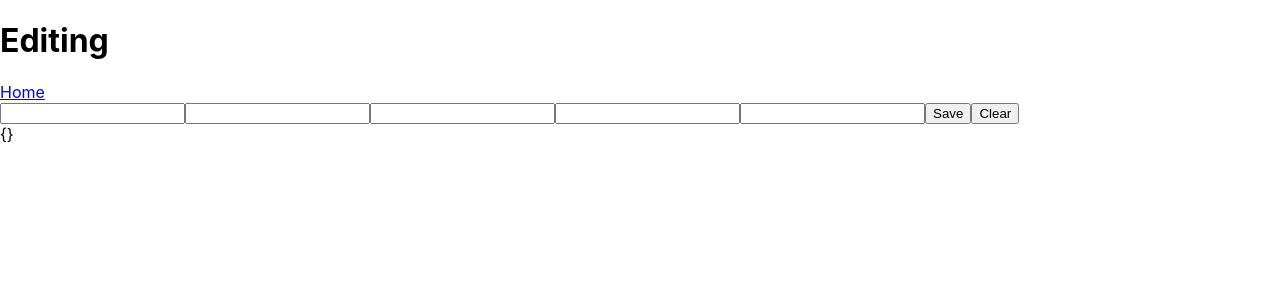
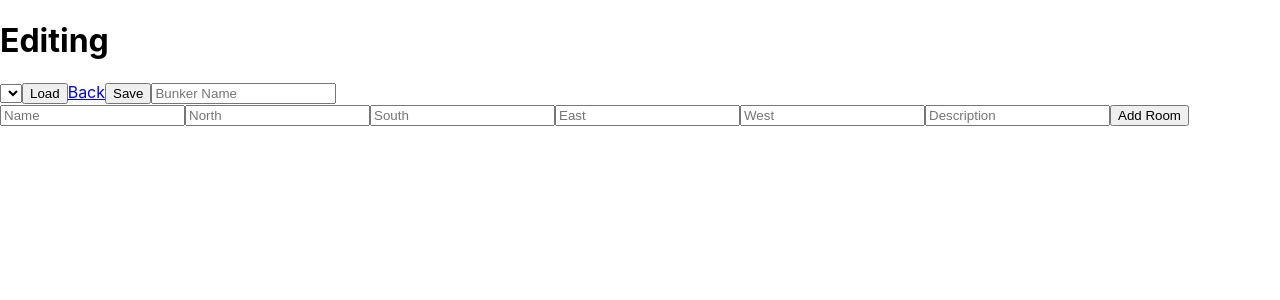
Before and after one commit to TranspoLord/bunker-project, a React (Create React App) app: page /manage/edit in a window 1280 px wide. Shown: the top 300 px of the page. Built offline with nearby package versions, Linux system fonts and the light colour scheme.

Commit message:
Changed create bunker to use cards for the rooms Drop down was create to create a list selection for bunkers

```diff
--- a/src/App.css
+++ b/src/App.css
@@ -92,3 +92,15 @@
   font-size: 16px;
   text-decoration:underline;
 }
+
+.roomCards {
+  background-color: #f1da09;
+  border: solid;
+  color: rgb(150, 149, 250);
+  padding: 15px 32px;
+  text-align: center;
+  text-decoration: none;
+  display: inline-block;
+  font-size: 16px;
+  text-decoration:underline;
+}
--- a/src/BunkerManager.jsx
+++ b/src/BunkerManager.jsx
@@ -37,6 +37,7 @@ const BunkerManager = () => {
                     }
                 };
                 reader.readAsText(file);
+                console.log(JSON.stringify(file))
             } else {
                 setIsValid(false);
             }
@@ -52,21 +53,6 @@ const BunkerManager = () => {
             </div>
         );
     }
-
-    function CreateBunker() {
-        //TODO: Finish this function
-        const bunkerName = prompt("Enter the name of the bunker you want to create")
-        const bunkerRoom1 = prompt("Enter the name of the first room in the bunker")
-        const bunkerRoom1Description = prompt("Enter the description of the first room in the bunker")
-        const bunkerRoom2 = prompt("Enter the name of the second room in the bunker")
-        const bunkerRoom2Description = prompt("Enter the description of the second room in the bunker")
-        const bunkerRoom3 = prompt("Enter the name of the third room in the bunker")
-        const bunkerRoom3Description = prompt("Enter the description of the third room in the bunker")
-        const bunkerRoom4 = prompt("Enter the name of the fourth room in the bunker")
-        const bunkerRoom4Description = prompt("Enter the description of the fourth room in the bunker")
-
-    }
-
 
     return (
         <div>
--- a/src/CreateBunker.jsx
+++ b/src/CreateBunker.jsx
@@ -1,77 +1,206 @@
 import { useState, useEffect, useRef } from 'react';
 import { Link } from 'react-router-dom';
 
-function RoomComponent(props) {
-    const nameInput = useRef()
-    const northInput = useRef()
-    const southInput = useRef()
-    const eastInput = useRef()
-    const westInput = useRef()
+function CreateBunker(props){
+    const [bunkerBool, setBunkerBool] = useState(props.isCreatingBunker);
+    const [selectedBunker, setSelectedBunker] = useState(null);
+    const [bunkerSaved, setBunkerSaved] = useState(false);
+    const [bunkerName, setNewBunkerName] = useState("");
+    const [rooms, setRooms] = useState([]);
+    const [newName, setNewName] = useState("");
+    const [newNorth, setNewNorth] = useState("");
+    const [newSouth, setNewSouth] = useState("");
+    const [newEast, setNewEast] = useState("");
+    const [newWest, setNewWest] = useState("");
+    const [newDescription, setNewDescription] = useState("");
 
-    function saveRoom() {
-        props.setBunker(prevBunker =>
-        (
-            {
-                ...prevBunker, [nameInput.current.value]: {
-                    "Name": nameInput.current.value,
-                    "North": northInput.current.value,
-                    "South": southInput.current.value,
-                    "East": eastInput.current.value,
-                    "West": westInput.current.value,
-                }
-            }
-        )
-        )
+    function handleAddRoom (e) {
+        e.preventDefault();
+        const newRoom = {
+            name: newName,
+            north: newNorth,
+            south: newSouth,
+            east: newEast,
+            west: newWest,
+            description: newDescription
+        };
+
+        setRooms([...rooms, newRoom]);
+        setNewName("");
+        setNewNorth("");
+        setNewSouth("");
+        setNewEast("");
+        setNewWest("");
+        setNewDescription("");
     }
 
-    function removeRoom() {
-        props.setBunker(prevBunker => {
-            delete props[nameInput.current.value]
-            return prevBunker
-        })
+    function handleRemoveRoom (index) {
+        const newRooms = [...rooms];
+        newRooms.splice(index, 1);
+        setRooms(newRooms);
     }
+
+    function handleBunkerSave() {
+        //Save bunker to local storage here
+        console.log("Saving bunker to local storage")
+        console.log(rooms)
+        localStorage.setItem("bunker" + bunkerName, JSON.stringify(rooms))
+        setBunkerBool(false)
+        setBunkerSaved(true)
+    }
+
+    function loadBunker() {
+        console.log('selectedbunker', selectedBunker, typeof selectedBunker)
+        const bunkerString = localStorage.getItem(selectedBunker)
+        console.log(bunkerString)
+        const bunker = JSON.parse(bunkerString);
+        console.log(bunker)
+        if (bunker) setRooms(bunker)
+    }
+
+    const allSavedBunkers = Object.keys(localStorage)
 
     return (
         <div>
-            <input ref={nameInput} />
-            <input ref={northInput} />
-            <input ref={southInput} />
-            <input ref={eastInput} />
-            <input ref={westInput} />
-            <button onClick={() => { saveRoom() }}>Save</button>
-            <button onClick={() => { removeRoom() }}>Clear</button>
+            <h1>{bunkerBool ? 'Creating' : bunkerSaved ? 'Editing - Saved' : 'Editing'}</h1>
+            <select onChange={e => setSelectedBunker(e.target.value)}>
+                {allSavedBunkers.map((bunker, index) => <option key={index} value={bunker.name}>{bunker}</option>)}
+            </select>
+            <button className="bunkerSave" onClick={loadBunker}>Load</button>
+            <Link to="/manage">Back</Link>
+            <button className = "bunkerSave" onClick={() => handleBunkerSave()}>Save</button>
+            <input
+                type="text"
+                placeholder="Bunker Name"
+                value={bunkerName}
+                onChange={(e) => setNewBunkerName(e.target.value)}
+            />
+            <form onSubmit={handleAddRoom}>
+                <input
+                    type="text"
+                    placeholder="Name"
+                    value={newName}
+                    onChange={(e) => setNewName(e.target.value)}
+                />
+                <input
+                    type="text"
+                    placeholder="North"
+                    value={newNorth}
+                    onChange={(e) => setNewNorth(e.target.value)}
+                />
+                <input
+                    type="text"
+                    placeholder="South"
+                    value={newSouth}
+                    onChange={(e) => setNewSouth(e.target.value)}
+                />
+                <input
+                    type="text"
+                    placeholder="East"
+                    value={newEast}
+                    onChange={(e) => setNewEast(e.target.value)}
+                />
+                <input
+                    type="text"
+                    placeholder="West"
+                    value={newWest}
+                    onChange={(e) => setNewWest(e.target.value)}
+                />
+                <input
+                    type="text"
+                    placeholder="Description"
+                    value={newDescription}
+                    onChange={(e) => setNewDescription(e.target.value)}
+                />
+                <button type="submit">Add Room</button>
+            </form>
+            {rooms.map((room, index) => (
+                <div key={index} className = "roomCards">
+                    <h3>{room.name}</h3>
+                    <p>{room.north}</p>
+                    <p>{room.south}</p>
+                    <p>{room.east}</p>
+                    <p>{room.west}</p>
+                    <p>{room.description}</p>
+                    <button onClick={() => handleRemoveRoom(index)}>Delete</button>
+                </div>
+            ))}
         </div>
-    )
+    );
+
 }
 
 
-function CreateBunker(props) {
-    const [bunker, setBunker] = useState({})
-    let bunkerName = ""
-    if (!props.isCreatingBunker) {
-        bunkerName = "Editing"
-    } else {
-        bunkerName = "Creating"
-    }
-    const rooms = Object.keys(bunker).map((key) => {
-        // return RoomComponent
-        return (
-            <div>
-                <RoomComponent setBunker={setBunker} room={bunker[key]} />
-            </div>
-        )
-    })
+// function RoomComponent(props) {
+//     const nameInput = useRef()
+//     const northInput = useRef()
+//     const southInput = useRef()
+//     const eastInput = useRef()
+//     const westInput = useRef()
 
-    return (
-        <div>
-            <h1>{bunkerName}</h1>
-            <Link to="/">Home</Link>
-            <RoomComponent setBunker={setBunker} />
-            {rooms}
-            {JSON.stringify(bunker)}
-        </div>
-    )
+//     function saveRoom() {
+//         props.setBunker(prevBunker =>
+//         (
+//             {
+//                 ...prevBunker, [nameInput.current.value]: {
+//                     "Name": nameInput.current.value,
+//                     "North": northInput.current.value,
+//                     "South": southInput.current.value,
+//                     "East": eastInput.current.value,
+//                     "West": westInput.current.value,
+//                 }
+//             }
+//         )
+//         )
+//     }
 
-}
+//     function removeRoom() {
+//         props.setBunker(prevBunker => {
+//             delete props[nameInput.current.value]
+//         })
+//     }
+
+//     return (
+//         <div>
+//             <input ref={nameInput} />
+//             <input ref={northInput} />
+//             <input ref={southInput} />
+//             <input ref={eastInput} />
+//             <input ref={westInput} />
+//             <button onClick={() => { saveRoom() }}>Save</button>
+//             <button onClick={() => { removeRoom() }}>Clear</button>
+//         </div>
+//     )
+// }
+
+
+// function CreateBunker(props) {
+//     const [bunker, setBunker] = useState({})
+//     let bunkerName = ""
+//     if (!props.isCreatingBunker) {
+//         bunkerName = "Editing"
+//     } else {
+//         bunkerName = "Creating"
+//     }
+//     const rooms = Object.keys(bunker).map((key) => {
+//         // return RoomComponent
+//         return (
+//             <div>
+//                 <RoomComponent setBunker={setBunker} room={bunker[key]} />
+//             </div>
+//         )
+//     })
+
+//     return (
+//         <div>
+//             <h1>{bunkerName}</h1>
+//             <Link to="/">Home</Link>
+//             <RoomComponent setBunker={setBunker} />
+//             {rooms}
+//             {JSON.stringify(bunker)}
+//         </div>
+//     )
+
+// }
 
 export default CreateBunker;
```
